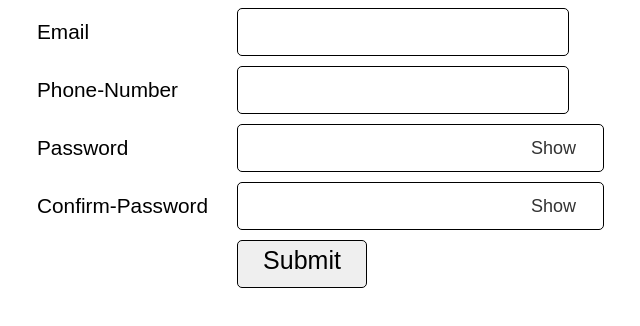
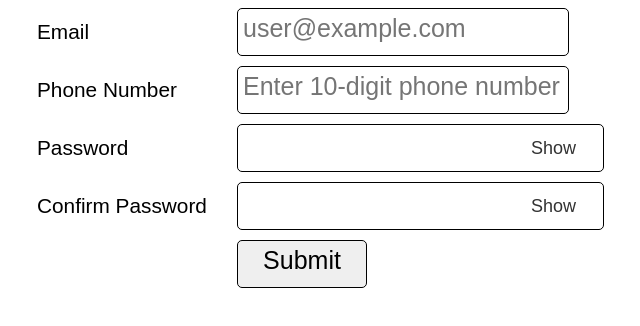
Before and after one commit to hariprasanth02/formvalidation, a plain HTML site: page index.html in a window 1280 px wide. Shown: the whole page, without its empty margins (328-968 px from the left). Drawn offline with nearby package versions, Linux system fonts and the light colour scheme.

Commit message:
Update index.html

```diff
--- a/index.html
+++ b/index.html
@@ -3,42 +3,55 @@
 <head>
     <meta charset="UTF-8">
     <meta name="viewport" content="width=device-width, initial-scale=1.0">
-    <title>Show/Hide Password</title>
+    <title>Form Validation</title>
     <script src="https://ajax.googleapis.com/ajax/libs/jquery/3.7.1/jquery.min.js"></script>
     <link rel="stylesheet" href="style.css">
 </head>
 <body>
     <div id="errors"></div>
     <div id="success"></div>
+
     <div class="wrapper">
+        <form id="userForm">
             <div class="formelement">
                 <label for="Email">Email</label>
-            <input type="text" id="Email" name="Email">
+                <input type="text" id="Email" name="Email" placeholder="user@example.com" required>
             </div>
 
             <div class="formelement">
-            <label for="phoneno">Phone-Number</label>
-            <input type="text" id="phoneno" name="phoneno">
+                <label for="phoneno">Phone Number</label>
+                <input
+                    type="text"
+                    id="phoneno"
+                    name="phoneno"
+                    maxlength="10"
+                    pattern="\d{10}"
+                    inputmode="numeric"
+                    placeholder="Enter 10-digit phone number"
+                    title="Enter exactly 10 digits"
+                    required>
             </div>
 
             <div class="formelement">
                 <label for="password">Password</label>
                 <div class="password-wrapper">
-                <input type="password" id="password" name="password">
+                    <input type="password" id="password" name="password" required>
                     <button type="button" id="togglePassword">Show</button>
                 </div>
             </div>
 
             <div class="formelement">
-            <label for="confirmpassword">Confirm-Password</label>
+                <label for="confirmpassword">Confirm Password</label>
                 <div class="password-wrapper">
-                <input type="password" id="confirmpassword" name="confirmpassword">
+                    <input type="password" id="confirmpassword" name="confirmpassword" required>
                     <button type="button" id="toggleConfirmPassword">Show</button>
                 </div>
             </div>
 
-        <input id="submitbutton" type="submit">
+            <input id="submitbutton" type="submit" value="Submit">
+        </form>
     </div>
+
     <script src="script.js"></script>
 </body>
 </html>
```
Lines whose indentation alone changed are shown as unchanged.
